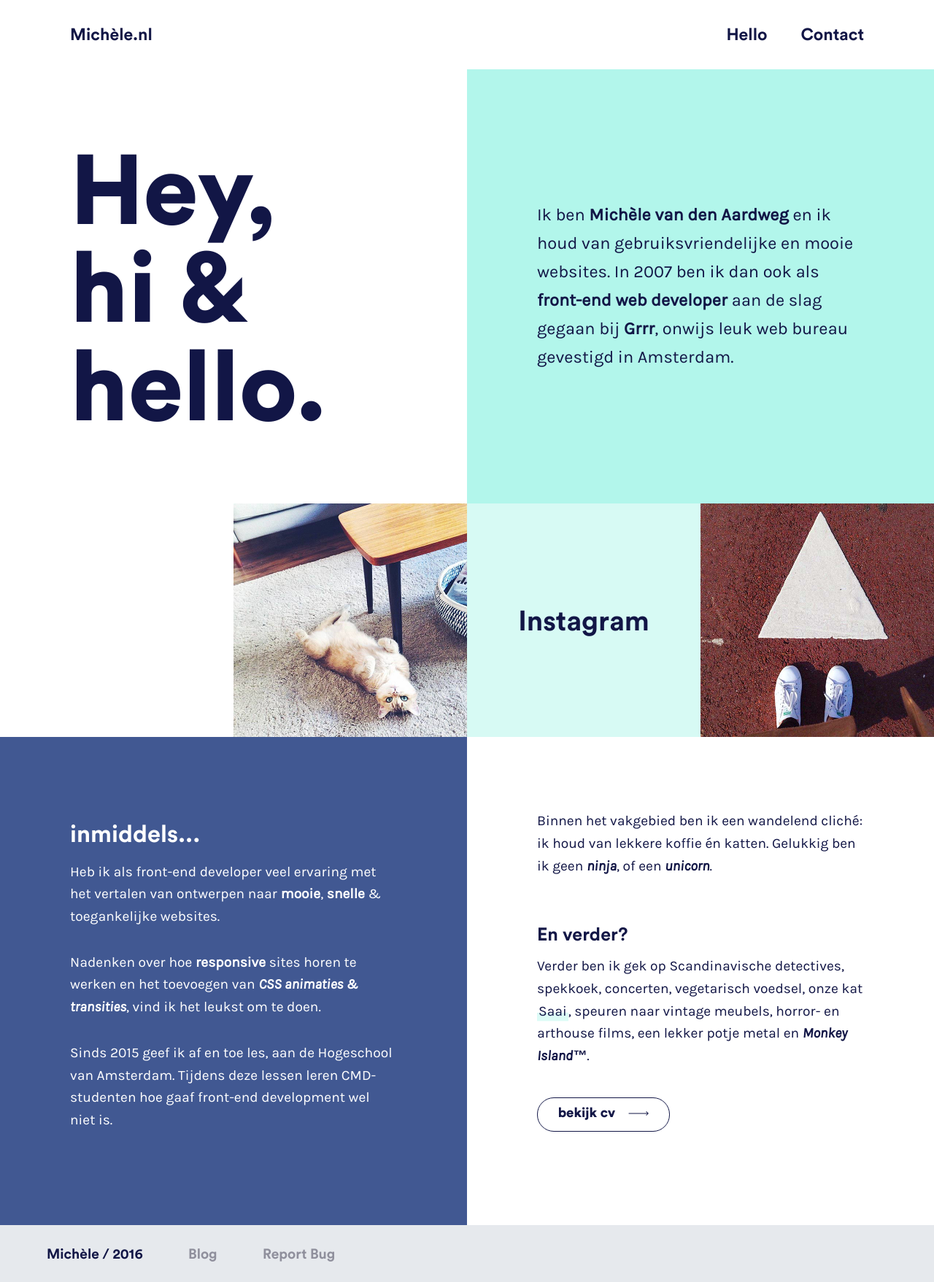
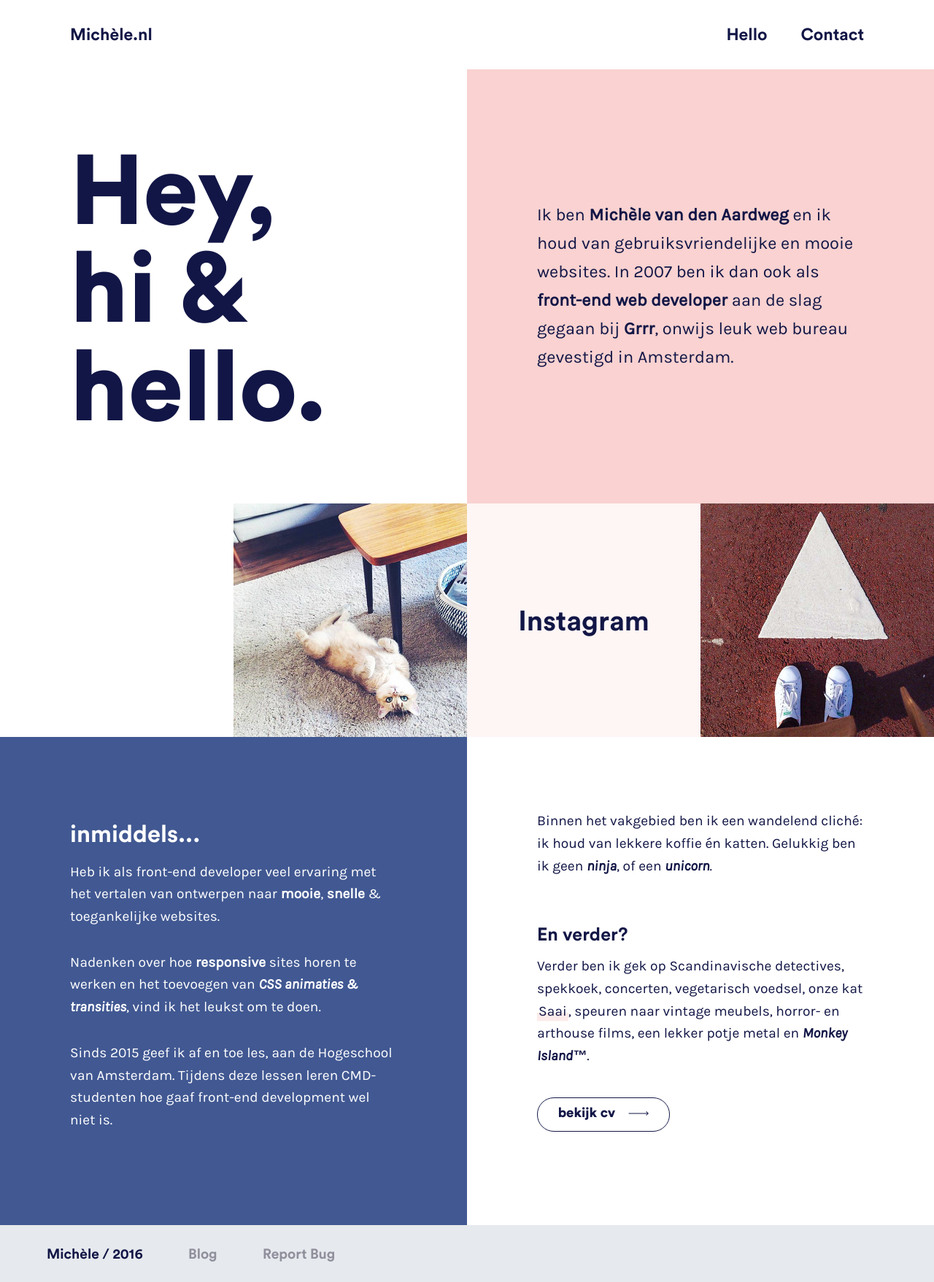
Before and after one commit to MicheleNL/2016-website, a Jekyll site: the page built from index.html, in a window 1280 px wide. Shown: the whole page at 73% size. Built offline with Jekyll 4.4.1, drawn with Linux system fonts in a browser that asks for light colours.

Commit message:
Changed brand-color

```diff
--- a/_sass/base/_base-variables.scss
+++ b/_sass/base/_base-variables.scss
@@ -2,7 +2,7 @@
 ---------------------------------*/
 // color palette
 $teal:          #b2f6eb;
-$pink:          #ffdcd0;
+$pink:          #f9d2d1;
 $blue:          #1F2677;
 $blue-soft:     #415892;
 $white:         #fff;
@@ -14,7 +14,7 @@ $gray-darker:   #252633;
 
 // color usage
 $bg-color:      #fff;
-$brand-color:   $teal;
+$brand-color:   $pink;
 $text-color:    darken($blue, 12%);
 
 // font properties
```
Also changed, not shown: css/main.css.
